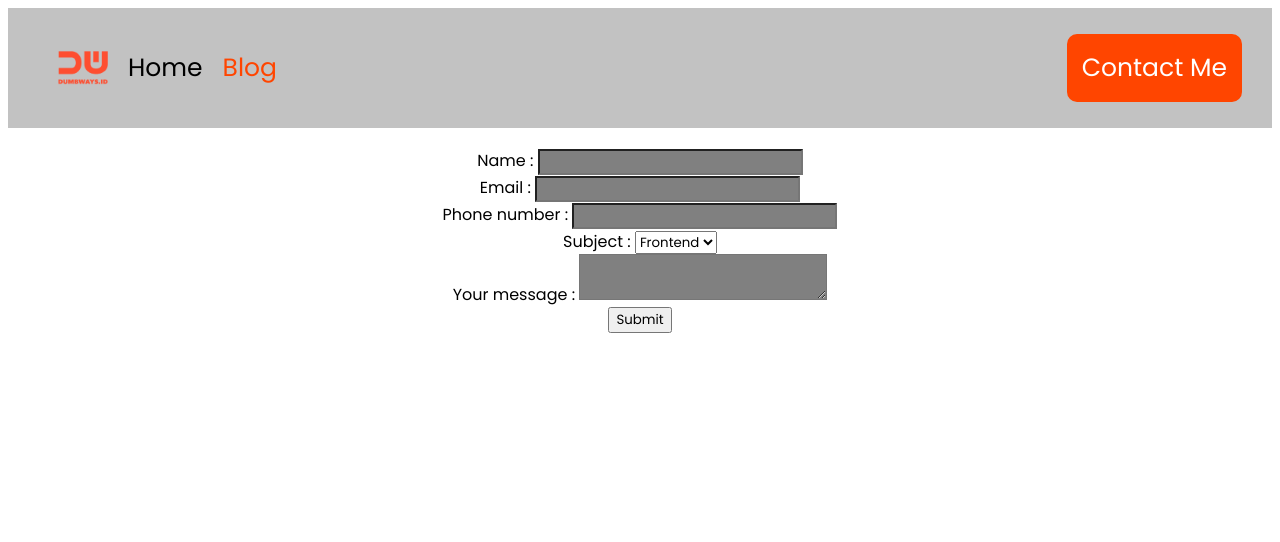
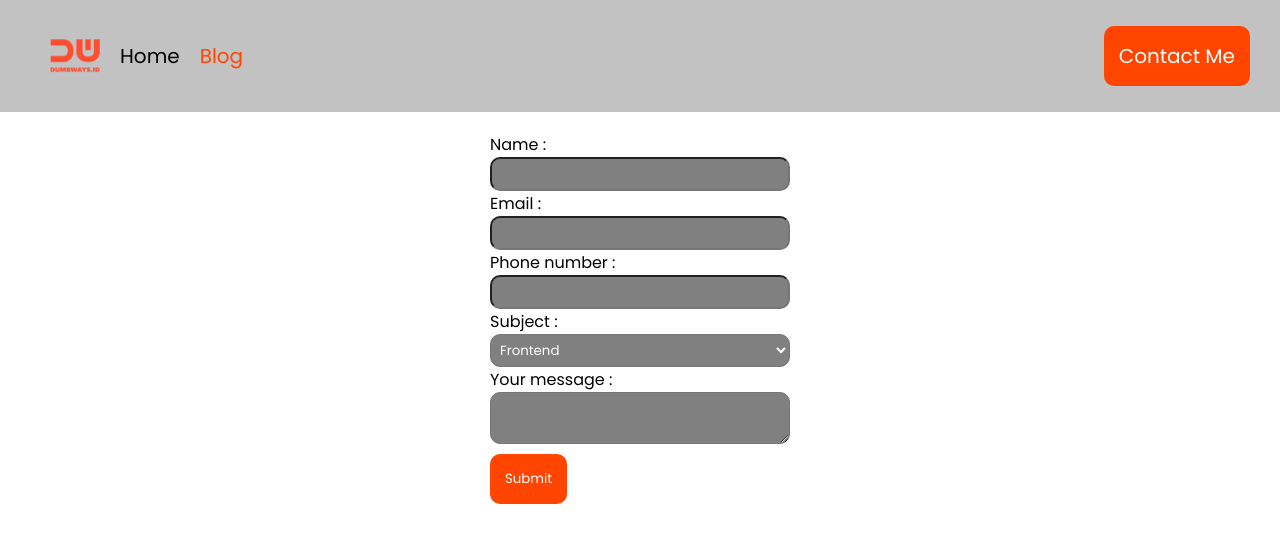
Before and after one commit to suryaa6666/day2-form-navbar-layouting, a plain HTML site: page contact.html in a window 1280 px wide. Drawn offline with Linux system fonts and the light colour scheme.

Commit message:
more styling and cleaning folder

```diff
--- a/contact.html
+++ b/contact.html
@@ -2,14 +2,16 @@
 
 <head>
     <link rel="stylesheet" href="css/style.css" />
+    <link rel="stylesheet" href="css/contact.css" />
 </head>
 
-<body>
+<body style="margin: 0">
+    <!-- navbar -->
     <nav>
         <ul>
-            <li> <img src="img/logo.png" style="width: 50px" /> </li>
-            <li> <a href=""> Home </a></li>
-            <li> <a href="" style="color: orangered;"> Blog </a> </li>
+            <li> <a href="index.html"> <img src="img/logo.png" style="width: 50px" /> </a> </li>
+            <li> <a href="index.html"> Home </a></li>
+            <li> <a href="#" style="color: orangered;"> Blog </a> </li>
             <li style="width: 100%; display: flex; justify-content: flex-end;">
                 <a href="contact.html" class="btn-contact">
                     Contact Me
@@ -17,9 +19,9 @@
             </li>
         </ul>
     </nav>
-
-    <center style="margin-top: 20px;">
-        <form>
+    <!-- end navbar -->
+    <div style="display: flex; justify-content: center; width: 100%; margin-top: 20px;">
+        <form style="width: 300px;">
             <div>
                 <label>
                     Name :
@@ -33,18 +35,16 @@
                 <input type="text" class="text-input" />
             </div>
             <div>
-
                 <label>
                     Phone number :
                 </label>
                 <input type="text" class="text-input" />
             </div>
             <div>
-
                 <label>
                     Subject :
                 </label>
-                <select>
+                <select class="text-input">
                     <option>Frontend</option>
                     <option>Backend</option>
                     <option>Fullstack</option>
@@ -54,15 +54,13 @@
                 <label>
                     Your message :
                 </label>
-                <textarea class="text-input">
-</textarea>
+                <textarea class="text-input"></textarea>
             </div>
-
-            <button>
+            <button class="btn-submit">
                 Submit
             </button>
         </form>
-    </center>
+    </div>
 </body>
 
 </html>
--- /dev/null
+++ b/css/contact.css
@@ -0,0 +1,16 @@
+.btn-submit {
+    background-color: orangered;
+    color: white;
+    border-radius: 10px;
+    border: none;
+    padding: 15px;
+    margin-top: 10px;
+}
+
+.text-input {
+    background-color: grey;
+    width: 100%;
+    color: white;
+    padding: 5px;
+    border-radius: 10px;
+}
--- a/css/style.css
+++ b/css/style.css
@@ -2,10 +2,6 @@
 
 * {
     font-family: 'Poppins', sans-serif;
-}
-
-.text-input {
-    background-color: grey;
 }
 
 nav {
@@ -20,7 +16,7 @@ nav ul {
 
 nav ul li {
     margin-right: 20px;
-    font-size: 25px;
+    font-size: 20px;
     display: flex;
     align-items: center;
 }
```
Also changed, not shown: index.html (+8 -9 lines), navbar.html (deleted, +0 -23 lines), img/madara.jpg (added).
